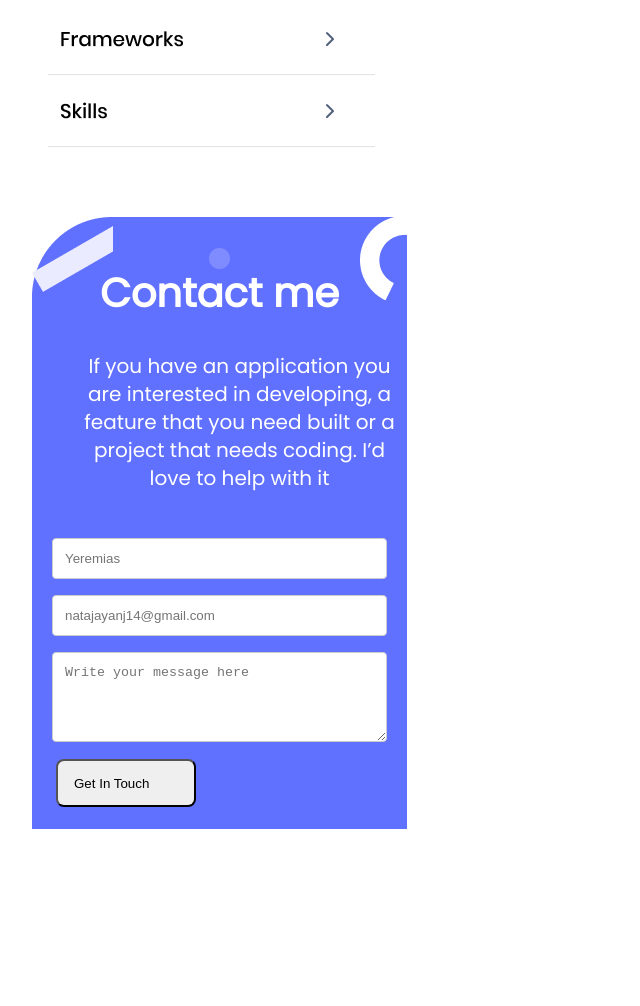
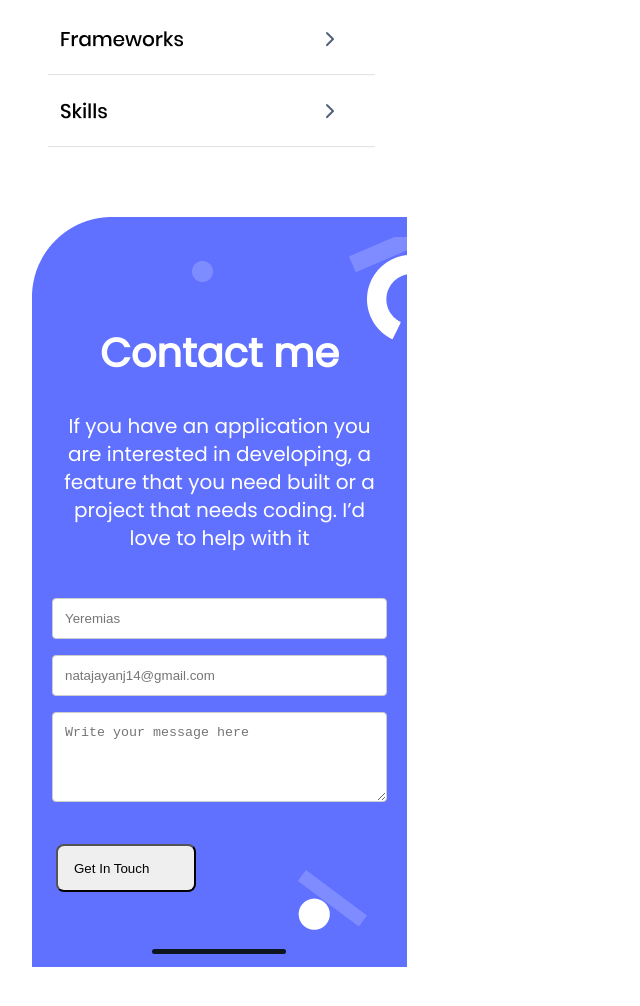
Before and after one commit to atatm/My-portfolio, a website: page index.html in a window 1280 px wide. Shown: the part 4211-5217 px from the top of the page, without its empty margins (0-640 px from the left). Drawn offline with Linux system fonts and the light colour scheme.

Commit message:
Add elements that are recommended to change

```diff
--- a/index.css
+++ b/index.css
@@ -666,34 +666,41 @@ img {
   margin-top: 70px;
   font-family: 'Poppins', Arial, Helvetica, sans-serif;
   width: 375px;
-  height: 700px;
+  height: 750px;
   text-align: center;
   color: white;
+}
+
+.shapes {
+  background-image: url(images/contactshapes.png);
+  background-repeat: no-repeat;
+  background-position: center, right, left;
+  background-position-x: 160px;
+  background-position-y: -10px;
 }
 
 .contat {
   font-family: 'Poppins', Arial, Helvetica, sans-serif;
   font-weight: 700;
-  margin-top: -20px;
-  padding-top: 70px;
+  margin-top: 20px;
+  padding-top: 90px;
   font-style: normal;
   font-size: 40px;
   line-height: 52px;
   align-items: center;
   text-align: center;
-  background-image: url(./images/poly1.png), url(./images/poly2.png), url(./images/poly4.png);
-  background-repeat: no-repeat;
-  background-position: center, right, left;
 }
 
 .para {
   display: flex;
-  margin-left: 40px;
+  margin-left: 20px;
+  margin-right: 20px;
   font-family: 'Poppins', Arial, Helvetica, sans-serif;
   font-style: normal;
   font-weight: 400;
   font-size: 20px;
   line-height: 28px;
+  margin-top: 10px;
 }
 
 .form1 {
@@ -705,6 +712,10 @@ img {
   margin-top: 6px;
   margin-bottom: 10px;
   resize: vertical;
+}
+
+textarea {
+  height: 90px;
 }
 
 .form {
@@ -746,7 +757,7 @@ button {
 
 .active,
 .see:hover {
-  background-color: rgb(26, 68, 206);
+  background-color: #6070ff;
   color: rgb(255, 255, 255);
 }
 
@@ -767,3 +778,13 @@ button {
   padding: 20px;
   margin-top: 10px;
 }
+
+.line {
+  width: 134px;
+  height: 5px;
+  bottom: 8px;
+  background: #0d151e;
+  border-radius: 10px;
+  margin-left: 120px;
+  margin-top: 10px;
+}
--- a/index.html
+++ b/index.html
@@ -144,31 +144,33 @@
 
 
     <div class="contact-me">
+      <div class="shapes">
 
       <h1 class="contat">Contact me</h1>
       <div>
-          <p class="para">If you have an application you are interested in developing, a feature that you
-              need
-              built or
-              a project that needs coding. I’d love to help with it </p>
+          <p class="para">If you have an application you are interested in developing, a feature that you need built or a project that needs coding. I’d love to help with it </p>
       </div>
 
-    <form action="#" method="post">
+    <form action="https://formspree.io/f/{form_id}" method="post">
       <div class="form">
-          <input type="text" id="fname" class="form1" name="firstname" placeholder="Yeremias" maxlength="30" required>
-          <input type="email" id="lname" class="form1" placeholder="natajayanj14@gmail.com" maxlength="30" required>
-          <textarea id="subject" name="subject" class="form1" placeholder="Write your message here"
-              style="height:90px" maxlength="500" required></textarea>
+          <input type="text"  class="form1"  placeholder="Yeremias" maxlength="30" required>
+          <input type="email" class="form1" placeholder="natajayanj14@gmail.com" maxlength="30" required>
+          <textarea id="subject" class="form1" placeholder="Write your message here"
+               maxlength="500" required></textarea>
       </div>
-
+      <br>
       <div class="form-button">
-          <button class="see">Get In Touch</button>
+          <button class="see" type="submit">Get In Touch</button>
       </div>
       <br>
       <br>
+      <br>
+      <div class="line"></div>
+      <br>
+
     </form>
   </div>
-
+</div>
 
   </div>
 </section>
```
Also changed, not shown: images/Shape.png (added).
